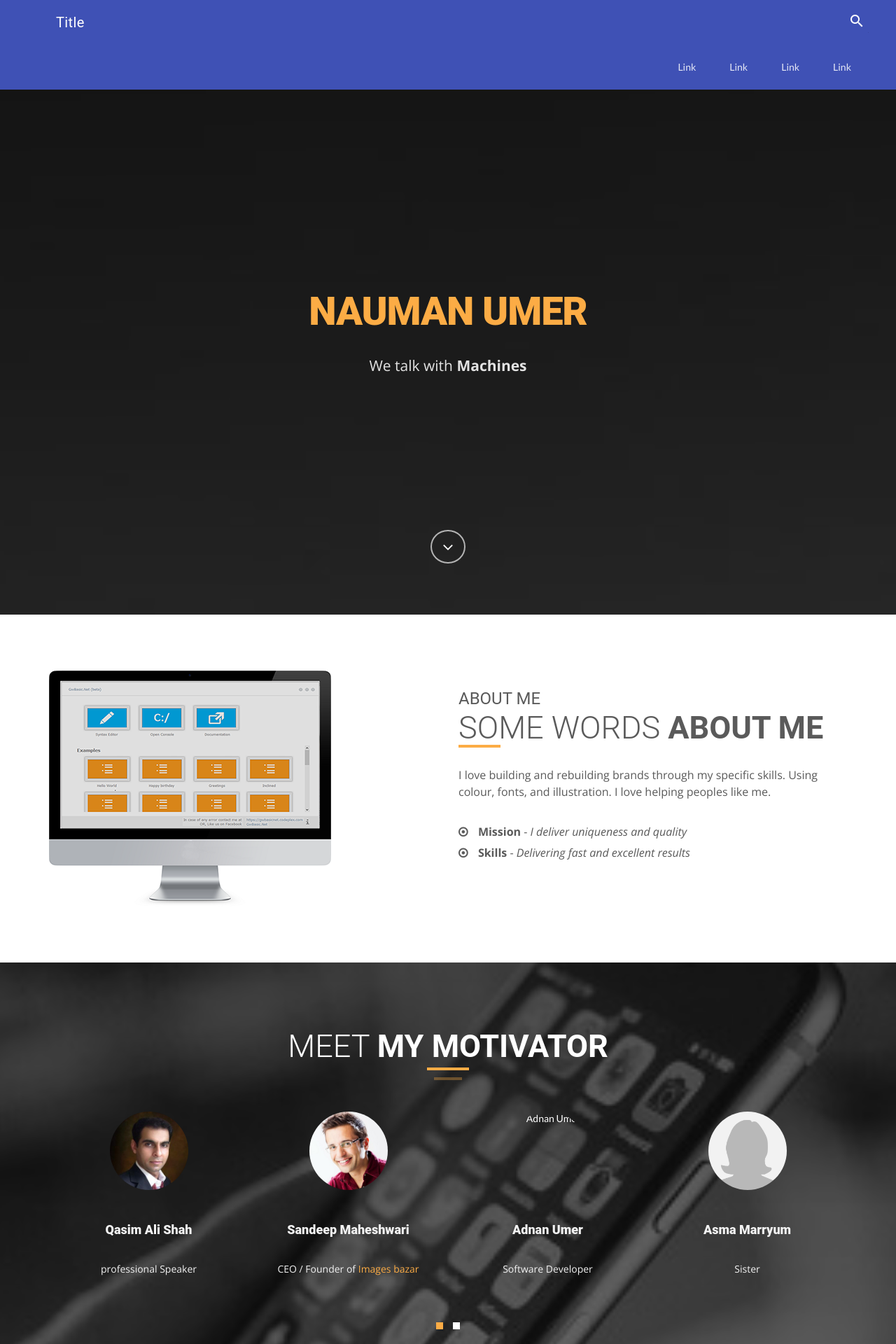
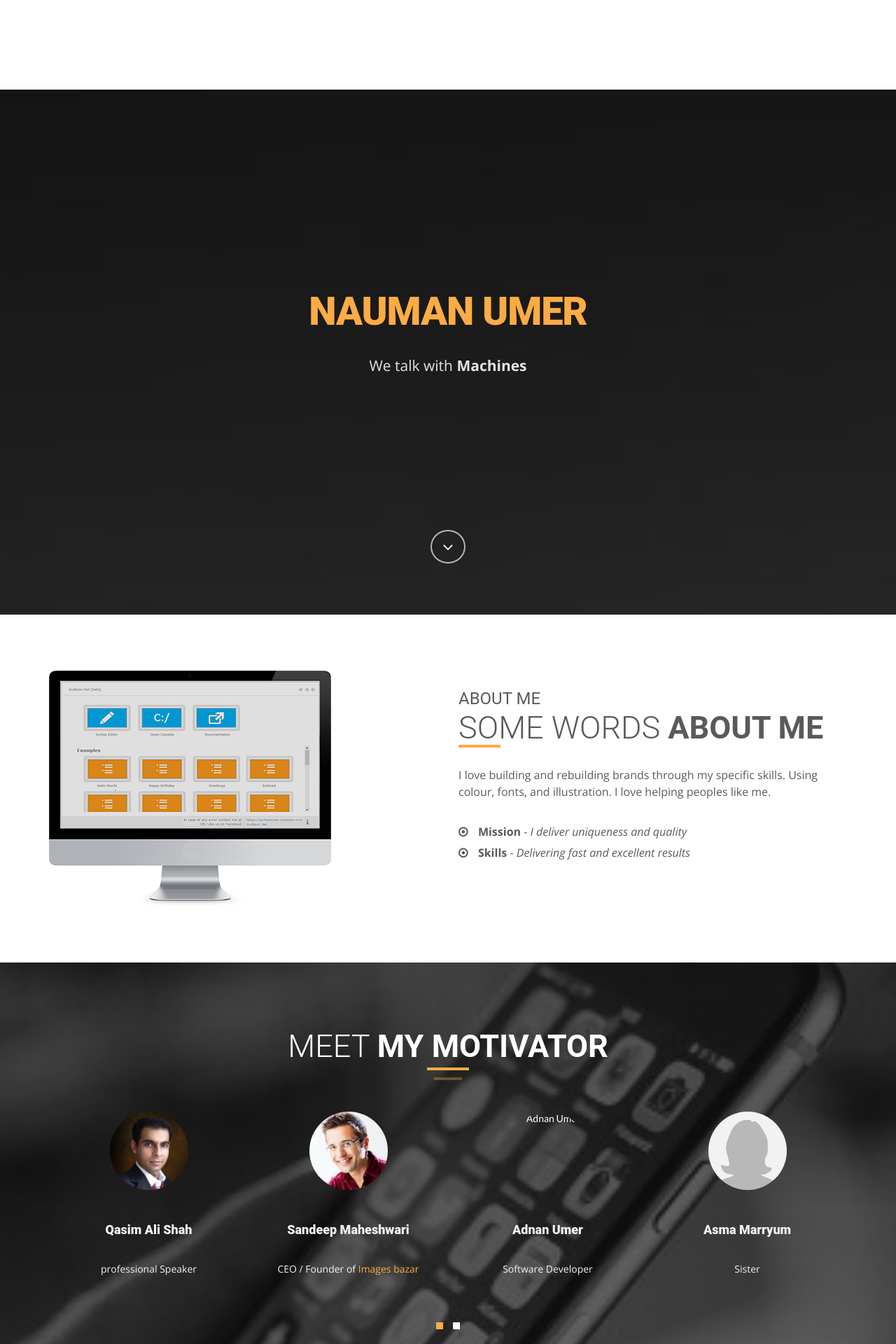
Before and after one commit to nmanumr/nmanumr.com, a Jekyll site: the page built from index.html, in a window 1280 px wide. Shown: the top 1920 px of the page at 70% size. Built offline with Jekyll 4.4.1, drawn with Linux system fonts in a browser that asks for light colours; nearby versions of some CDN libraries.

Commit message:
Update header.html

```diff
--- a/_includes/header.html
+++ b/_includes/header.html
@@ -1,8 +1,8 @@
-<header class="mdl-layout__header mdl-layout__header--waterfall">
+<header class="mdl-layout__header mdl-layout__header--waterfall" style="background: #fff;">
         <!-- Top row, always visible -->
         <div class="mdl-layout__header-row">
           <!-- Title -->
-          <span class="mdl-layout-title">Title</span>
+          <span class="mdl-layout-title">Nauman Umer</span>
           <div class="mdl-layout-spacer"></div>
           <div class="mdl-textfield mdl-js-textfield mdl-textfield--expandable
                       mdl-textfield--floating-label mdl-textfield--align-right">
```
